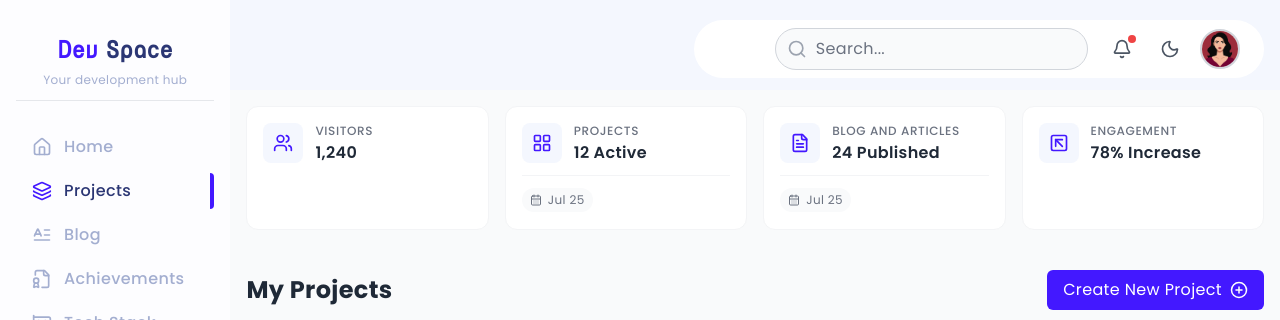
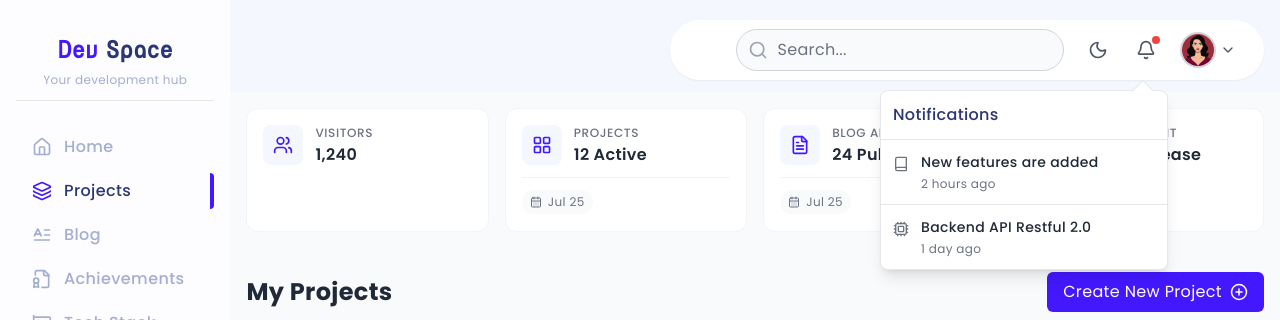
Before and after one commit to mrravipandee/devspace, a Next.js app: page /projects in a window 1280 px wide. Both pictures are taken after a click on the button 1169 px from the left and 49 px from the top of the page. Shown: the top 320 px of the page. Built offline with nearby package versions, Linux system fonts and the light colour scheme.

Commit message:
refactor: dashboard navbar added dropdowns

```diff
--- a/src/components/Navbar.tsx
+++ b/src/components/Navbar.tsx
@@ -1,10 +1,93 @@
-import { Bell, Moon, Search } from "lucide-react";
+"use client";
+
+import { Bell, Moon, Sun, Search, ChevronDown, Book, Cpu, User, Settings, LogOut, Square } from "lucide-react";
 import Image from "next/image";
+import { useState, useEffect, useRef } from "react";
 
 export default function Navbar() {
+  const [showNotifications, setShowNotifications] = useState(false);
+  const [showProfileMenu, setShowProfileMenu] = useState(false);
+  const [darkMode, setDarkMode] = useState(false);
+  const notificationsRef = useRef<HTMLDivElement>(null);
+  const profileRef = useRef<HTMLDivElement>(null);
+
+  // Close dropdowns when clicking outside
+  useEffect(() => {
+    const handleClickOutside = (event: MouseEvent) => {
+      if (notificationsRef.current && !notificationsRef.current.contains(event.target as Node)) {
+        setShowNotifications(false);
+      }
+      if (profileRef.current && !profileRef.current.contains(event.target as Node)) {
+        setShowProfileMenu(false);
+      }
+    };
+
+    document.addEventListener("mousedown", handleClickOutside);
+    return () => document.removeEventListener("mousedown", handleClickOutside);
+  }, []);
+
+  // Dark mode initialization
+  useEffect(() => {
+    const savedMode = localStorage.getItem('darkMode');
+    const systemPrefersDark = window.matchMedia('(prefers-color-scheme: dark)').matches;
+
+    if (savedMode !== null) {
+      setDarkMode(savedMode === 'true');
+    } else if (systemPrefersDark) {
+      setDarkMode(true);
+    }
+  }, []);
+
+  // Apply dark mode
+  useEffect(() => {
+    if (darkMode) {
+      document.documentElement.classList.add('dark');
+      localStorage.setItem('darkMode', 'true');
+    } else {
+      document.documentElement.classList.remove('dark');
+      localStorage.setItem('darkMode', 'false');
+    }
+  }, [darkMode]);
+
+  const toggleDarkMode = () => {
+    setDarkMode(!darkMode);
+  };
+
+  // Data
+  const notifications = [
+    {
+      id: 1,
+      msg: "New features are added",
+      icon: <Book className="h-4 w-4" />,
+      time: "2 hours ago",
+    },
+    {
+      id: 2,
+      msg: "Backend API Restful 2.0",
+      icon: <Cpu className="h-4 w-4" />,
+      time: "1 day ago",
+    },
+  ];
+
+  const profileMenu = [
+    { label: "Profile", icon: <User className="h-4 w-4" />, href: "#" },
+    { label: "Settings", icon: <Settings className="h-4 w-4" />, href: "#" },
+    { label: "Logout", icon: <LogOut className="h-4 w-4" />, href: "#" },
+  ];
+
+  const toggleNotifications = () => {
+    setShowNotifications(!showNotifications);
+    setShowProfileMenu(false);
+  };
+
+  const toggleProfileMenu = () => {
+    setShowProfileMenu(!showProfileMenu);
+    setShowNotifications(false);
+  };
+
   return (
-    <div className="w-full px-4 py-3 mt-2 flex justify-end">
-      <div className="bg-white px-6 py-2 rounded-full flex justify-end items-center gap-4">
+    <nav className="w-full px-4 py-3 mt-2 flex justify-end relative">
+      <div className="bg-white dark:bg-gray-800 px-6 py-2 rounded-full flex justify-end items-center gap-4 shadow-sm dark:shadow-gray-700/20">
         {/* Search Bar */}
         <div className="w-3/5 hidden md:block">
           <div className="relative w-full">
@@ -14,29 +97,116 @@ export default function Navbar() {
             <input
               type="text"
               placeholder="Search..."
-              className="block w-full pl-10 pr-3 py-2 border border-gray-300 rounded-full bg-gray-50 text-gray-900 dark:text-white placeholder-gray-500 focus:outline-none focus:ring-2 focus:ring-primary-500 focus:border-transparent transition-all duration-200"
+              className="block w-full pl-10 pr-3 py-2 border border-gray-300 dark:border-gray-600 dark:bg-gray-700 dark:text-white rounded-full bg-gray-50 text-gray-900 placeholder-gray-500 focus:outline-none focus:ring-2 focus:ring-primary-500 focus:border-transparent transition-all duration-200"
             />
           </div>
         </div>
 
         {/* Icons */}
         <div className="flex items-center gap-3">
-          <button className="p-2 rounded-full hover:bg-gray-100 dark:hover:bg-gray-700 transition duration-200 relative">
+          {/* Dark Mode Toggle */}
+          <button
+            onClick={toggleDarkMode}
+            className="p-2 rounded-full hover:bg-gray-100 dark:hover:bg-gray-700 transition duration-200"
+            aria-label={darkMode ? "Switch to light mode" : "Switch to dark mode"}
+          >
+            {darkMode ? (
+              <Sun className="h-5 w-5 text-yellow-400" />
+            ) : (
+              <Moon className="h-5 w-5 text-gray-600 dark:text-gray-300" />
+            )}
+          </button>
+
+          {/* Notifications */}
+          <div className="relative" ref={notificationsRef}>
+            <button
+              onClick={toggleNotifications}
+              className="p-2 rounded-full hover:bg-gray-100 dark:hover:bg-gray-700 transition duration-200 relative"
+              aria-label="Notifications"
+              aria-expanded={showNotifications}
+            >
               <Bell className="h-5 w-5 text-gray-600 dark:text-gray-300" />
+              {notifications.length > 0 && (
                 <span className="absolute top-1 right-1 h-2 w-2 rounded-full bg-red-500" />
+              )}
             </button>
-          <button className="p-2 rounded-full hover:bg-gray-100 dark:hover:bg-gray-700 transition duration-200">
-            <Moon className="h-5 w-5 text-gray-600 dark:text-gray-300" />
-          </button>
+
+            {/* Notifications Dropdown */}
+            {showNotifications && (
+              <div className="absolute right-[-4px] top-[3.6rem] w-[12.2rem] md:w-72 bg-white dark:bg-gray-800 border border-gray-200 dark:border-gray-700 rounded-lg shadow-lg z-50">
+                {/* Arrow indicator */}
+                <div className="absolute -top-2 right-4 w-4 h-4 rotate-45 bg-white dark:bg-gray-800 border-t border-l border-gray-200 dark:border-gray-700" />
+
+                <div className="p-3 border-b border-gray-200 dark:border-gray-700">
+                  <h3 className="font-medium text-[12px] md:text-[16px] text-primaryText dark:text-white">
+                    Notifications
+                  </h3>
+                </div>
+                <ul className="divide-y divide-gray-200 dark:divide-gray-700 max-h-80 overflow-y-auto">
+                  {notifications.map((notification) => (
+                    <li key={notification.id}>
+                      <div className="flex items-start p-3 hover:bg-gray-50 dark:hover:bg-gray-700">
+                        <div className="flex-shrink-0 mt-1 mr-3 text-gray-500 dark:text-gray-400">
+                          {notification.icon}
+                        </div>
+                        <div className="flex-1 min-w-0">
+                          <p className="text-[10px] md:text-sm font-medium text-gray-800 dark:text-gray-200">
+                            {notification.msg}
+                          </p>
+                          <p className="text-[8px] md:text-xs text-gray-500 dark:text-gray-400 mt-1">
+                            {notification.time}
+                          </p>
+                        </div>
+                      </div>
+                    </li>
+                  ))}
+                </ul>
+              </div>
+            )}
+          </div>
+
+          {/* Profile Dropdown */}
+          <div className="relative" ref={profileRef}>
+            <button
+              onClick={toggleProfileMenu}
+              className="flex items-center gap-1 p-1 rounded-full hover:bg-gray-100 dark:hover:bg-gray-700 transition duration-200"
+              aria-label="User menu"
+              aria-expanded={showProfileMenu}
+            >
               <Image
                 src="/avtar_logo.avif"
-            height={40}
-            width={40}
+                height={36}
+                width={36}
                 alt="User profile"
-            className="rounded-full border-2 border-gray-300 dark:border-gray-600 hover:border-primary-500 transition-colors duration-200"
+                className="rounded-full border-2 border-gray-300 dark:border-gray-600 cursor-pointer hover:border-primary-500 transition-colors duration-200"
               />
+              <ChevronDown className={`h-4 w-4 text-gray-600 dark:text-gray-300 transition-transform ${showProfileMenu ? 'rotate-180' : ''}`} />
+            </button>
+
+            {/* Profile Dropdown Menu */}
+            {showProfileMenu && (
+              <div className="absolute right-0 top-[3.6rem] md:w-52 w-48 bg-white dark:bg-gray-800 border border-gray-200 dark:border-gray-700 rounded-lg shadow-lg z-50">
+                {/* Arrow indicator */}
+                <div className="absolute -top-2 right-4 w-4 h-4 rotate-45 bg-white dark:bg-gray-800 border-t border-l border-gray-200 dark:border-gray-700" />
+
+                <ul className="py-1">
+                  {profileMenu.map((item, index) => (
+                    <li key={index}>
+                      <a
+                        href={item.href}
+                        className="flex items-center px-4 py-2 text-sm text-gray-700 dark:text-gray-200 hover:bg-gray-100 dark:hover:bg-gray-700"
+                      >
+                        <span className="mr-2">{item.icon}</span>
+                        {item.label}
+                      </a>
+                    </li>
+                  ))}
+                </ul>
+              </div>
+            )}
           </div>
         </div>
       </div>
+    </nav>
   );
 }
--- a/tailwind.config.js
+++ b/tailwind.config.js
@@ -8,6 +8,7 @@ module.exports = {
     // Or if using `src` directory:
     "./src/**/*.{js,ts,jsx,tsx,mdx}",
   ],
+  darkMode: 'class',
   theme: {
     extend: {
       colors: {
```
Lines whose indentation alone changed are shown as unchanged.
